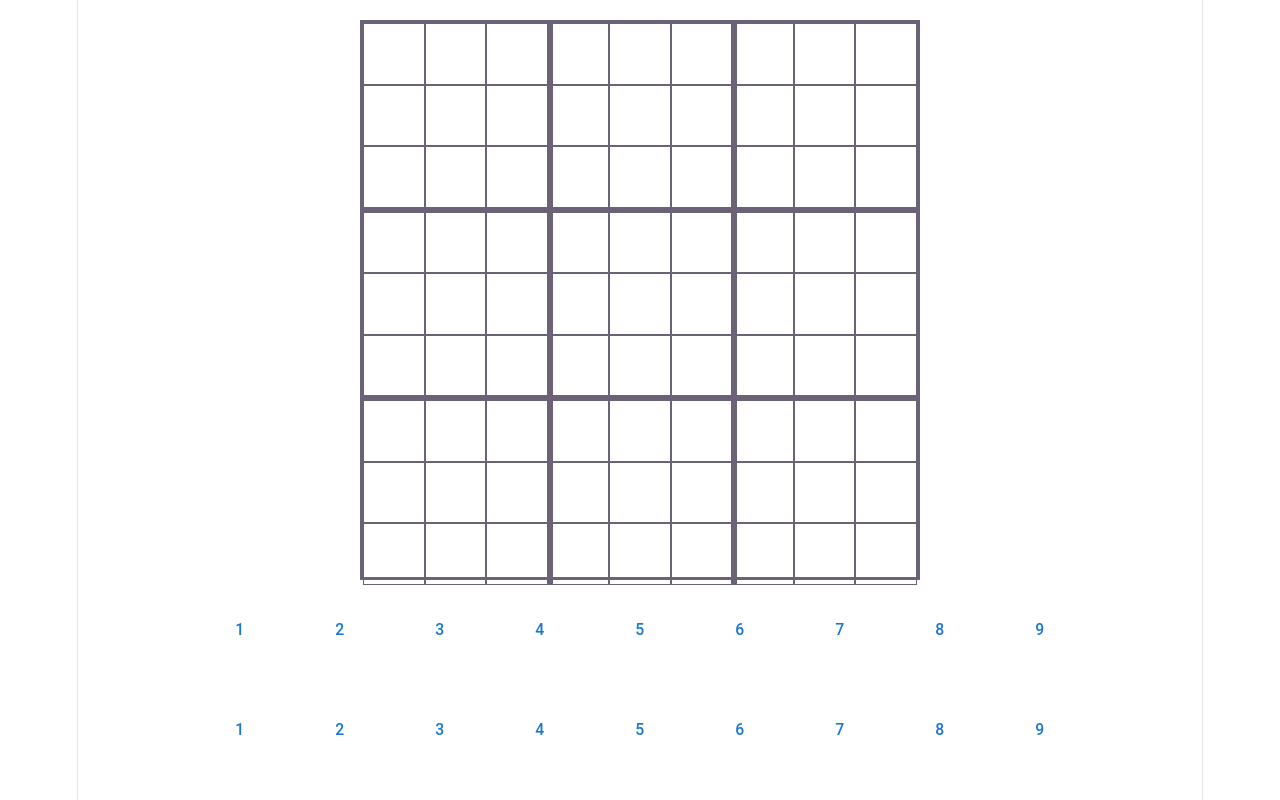
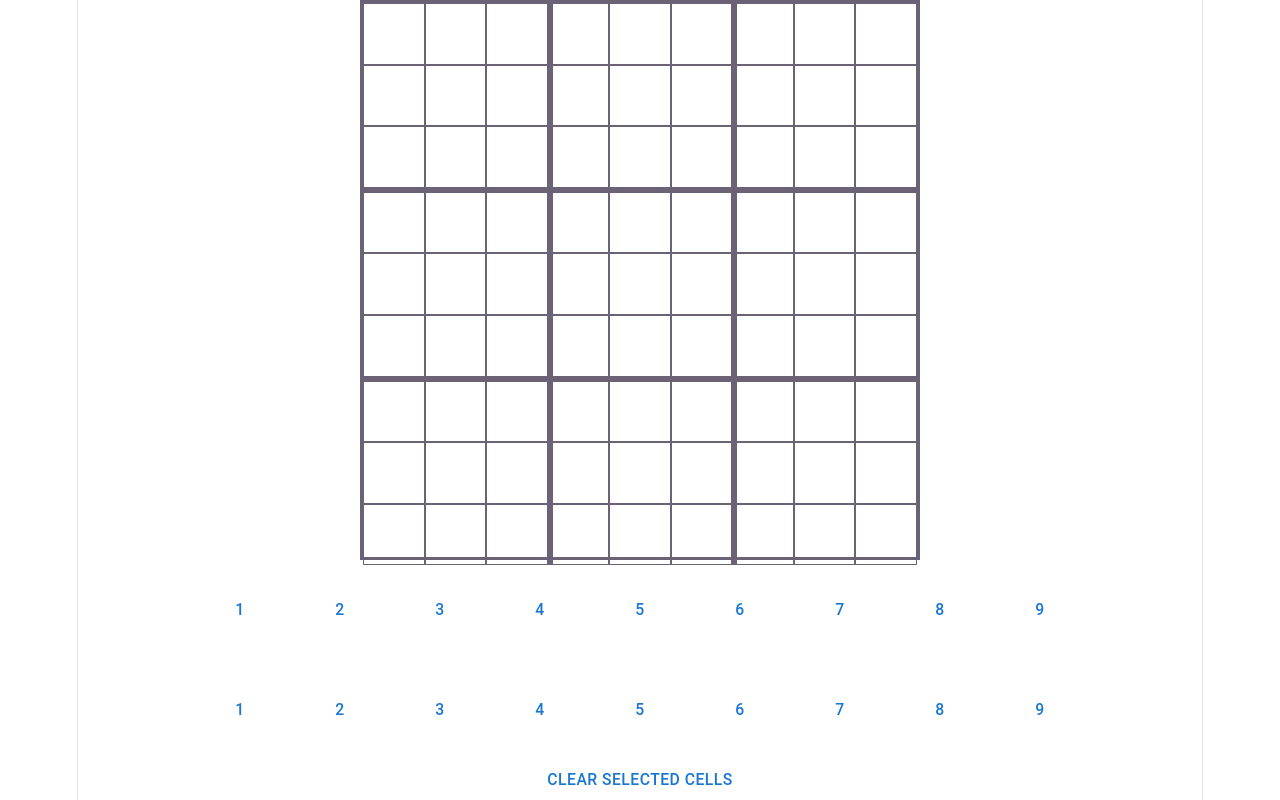
Before and after one commit to olikve02/Sudoku-Helper, a React (Vite) app: page / in a window 1280 px wide. Built offline with nearby package versions, Linux system fonts and the light colour scheme.

Commit message:
Added clear selected cells button

```diff
--- a/src/App.tsx
+++ b/src/App.tsx
@@ -4,6 +4,7 @@ import ButtonRow from "./Components/CandidateButtonRow";
 import { useState } from "react";
 import CandidateButtonRow from "./Components/CandidateButtonRow";
 import NumberButtonRow from "./Components/NumberButtonRow";
+import ClearSelectedCellsButton from "./Components/ClearSelectedCellsButton";
 
 function App() {
   const [cells, setCells] = useState<
@@ -27,6 +28,8 @@ function App() {
       <NumberButtonRow
         handleNumberButtonClicked={handleNumberButtonClicked}
       ></NumberButtonRow>
+
+      <ClearSelectedCellsButton></ClearSelectedCellsButton>
     </Box>
   );
 
--- /dev/null
+++ b/src/Components/ClearSelectedCellsButton.tsx
@@ -0,0 +1,10 @@
+import { Button } from "@mui/material";
+
+function ClearSelectedCellsButton(props) {
+  return (
+    <Button onClick={() => props.handleClearSelectedCellsClicked}>
+      Clear Selected Cells
+    </Button>
+  );
+}
+export default ClearSelectedCellsButton;
```
